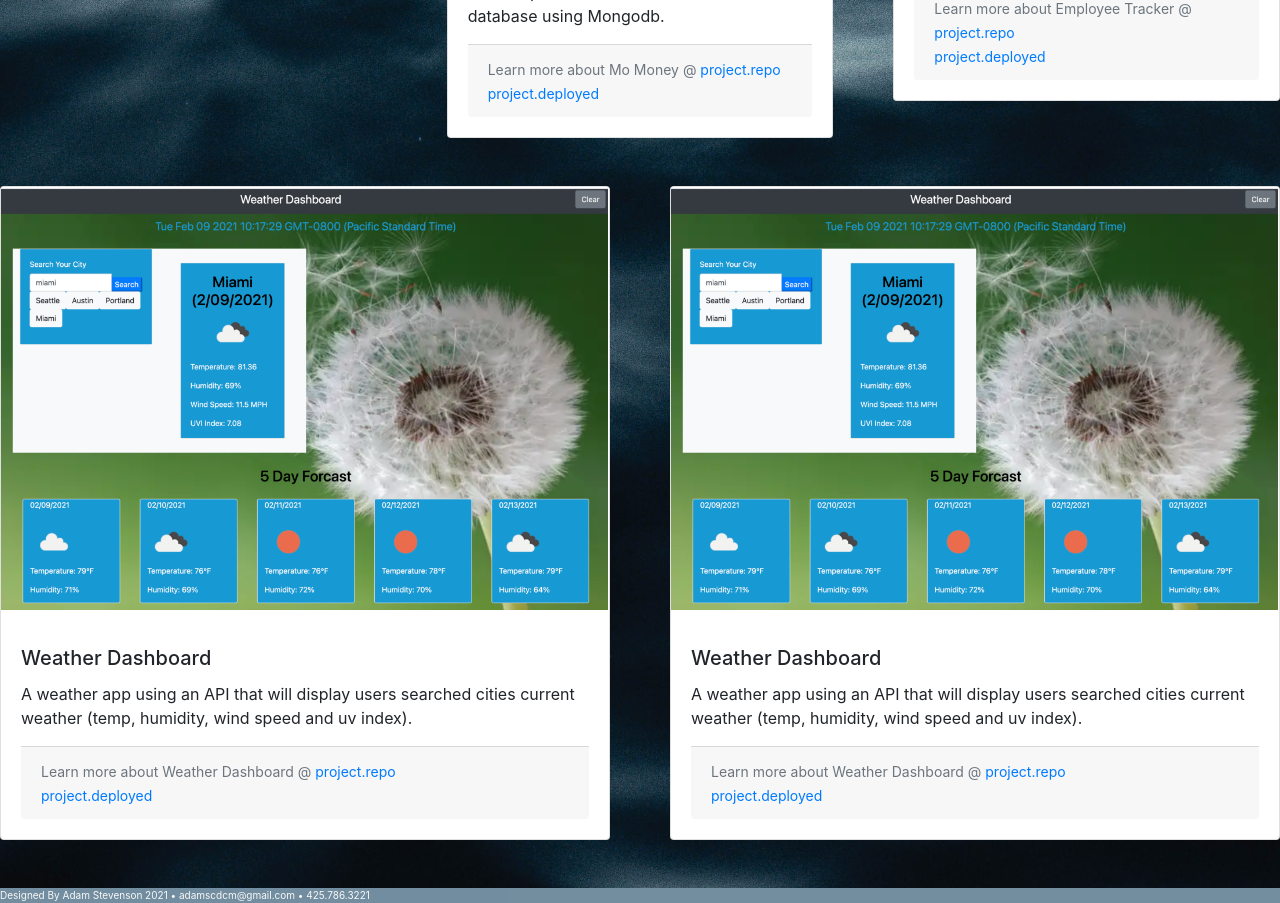
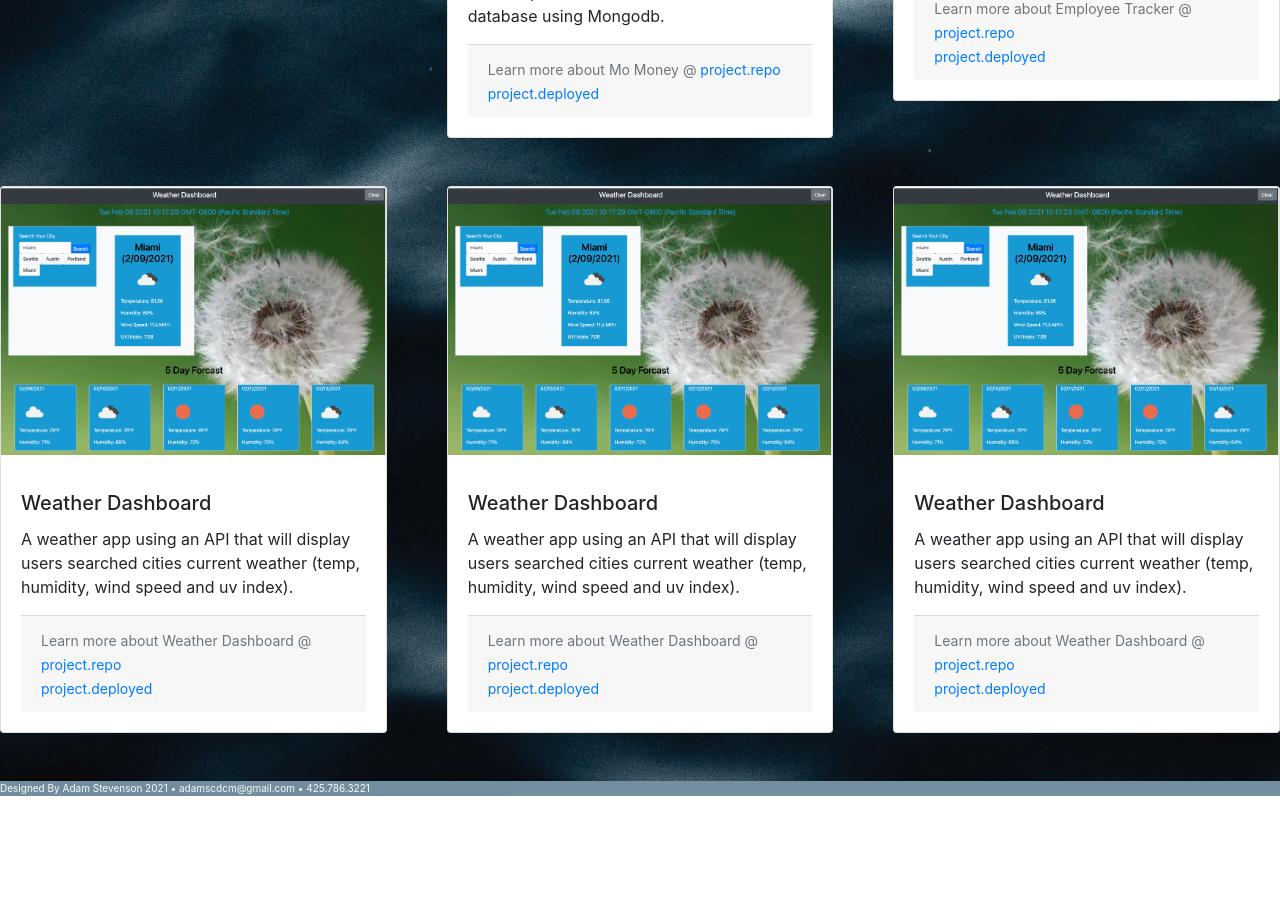
Before and after one commit to adams1971/React-Portfolio20, a React (Create React App) app: page /#/Portfolio in a window 1280 px wide. Shown: the part 1320-2223 px from the top of the page. After the commit the page ends 2116 px from the top, so only its background shows below. Built offline with nearby package versions, Linux system fonts and the light colour scheme.

Commit message:
added few projects

```diff
--- a/src/portfolioData.js
+++ b/src/portfolioData.js
@@ -12,7 +12,8 @@ export default [
         project: '',
         title: 'Lets+Venture',
         image: sky,
-        repo: 'https://github.com/adams1971?tab=repositories',
+        repo: 'https://github.com/adams1971/lets-add-venture',
+        deployed: 'https://lets-add-venture.netlify.app/',
         text: 'BCS Group Project 3. Currently under development.'
 
     },
@@ -87,4 +88,16 @@ export default [
         text: 'A weather app using an API that will display users searched cities current weather (temp, humidity, wind speed and uv index).'
 
     },
+
+    {
+        project: '',
+        title: 'Weather Dashboard',
+        image: Weather,
+        repo: 'https://github.com/adams1971/Weather-Dashboard',
+        deployed: 'https://adams1971.github.io/Weather-Dashboard/',
+        text: 'A weather app using an API that will display users searched cities current weather (temp, humidity, wind speed and uv index).'
+
+    },
+
+
 ]
```
Also changed, not shown: 6 other files (tests, documents, lock files or other folders).
